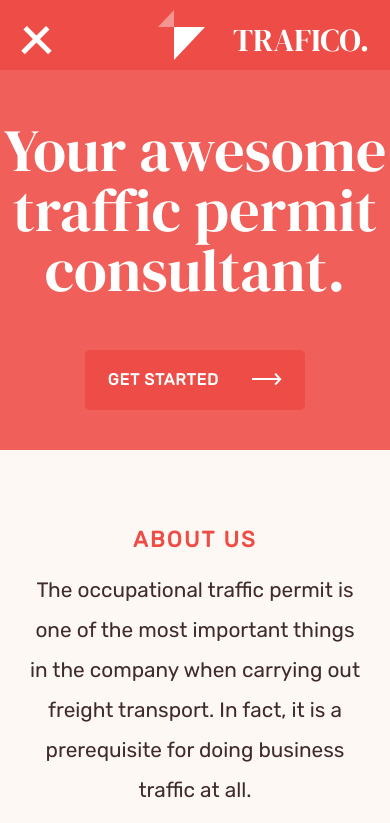
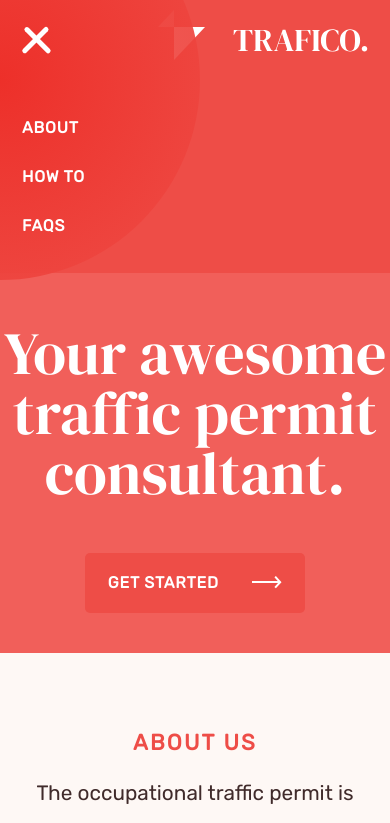
Before and after one commit to Vladysuk/Web_Lab_2, a plain HTML site: page index.html in a window 390 px wide. Both pictures are taken after a click on the element 37 px from the left and 40 px from the top of the page. Shown: the top 823 px of the page. Drawn offline with Linux system fonts and the light colour scheme.

Commit message:
finally fixed burger menu

```diff
--- a/css/global.css
+++ b/css/global.css
@@ -12,7 +12,7 @@ body {
 }
 
 .link:hover {
-    text-decoration: underline #FFF;
+    text-decoration: none #FFF;
 }
 
 .section-title {
--- a/css/header.css
+++ b/css/header.css
@@ -180,6 +180,7 @@ header * {
     .menu-bar1, .menu-bar2, .menu-bar3 {
         width: 35px;
         height: 5px;
+        border-radius: 5px;
         background-color: #fff;
         margin: 6px 0;
         transition: 0.4s;
@@ -198,10 +199,58 @@ header * {
         -webkit-transform: rotate(45deg) translate(-8px, -8px);
         transform: rotate(45deg) translate(-8px, -8px);
     }
-    /*______MENU BAR_____*/
-    .header__nav{
+
+    .header__nav {
+        padding-right: 0px;
+        margin-top: 10px;
+        transition: 0.3s ease;
         display: none;
     }
+
+    .change-nav{
+        display: block;
+    }
+
+    .header__nav ul {
+        display: block;
+        width: 100px;
+        padding: 7px;
+    }
+
+    .header__nav-item {
+        width: 100px;
+        margin: 0px;
+        padding: 15px;
+    }
+
+    .header__nav button {
+        display: none;
+    }
+
+    .header__menu, .header__nav{
+        z-index: 2;
+    }
+
+    .header__nav-bg{
+        top:0;
+        left: 0;
+        position: absolute;
+        width: 0;
+        height: 0;
+        background: radial-gradient(circle,#ed241eb7, #EE4D47);
+        border-radius: 50%;
+        transition: 0.3s ease;
+    }
+
+    .change-nav-bg{
+        display: block;
+        width: 400px;
+        height: 400px;
+        transform: translate(-50%,-30%);
+    }
+
+    /*______MENU BAR_____*/
+
     .header__slogan-container {
         width: 100%;
         margin: 0px;
--- a/index.html
+++ b/index.html
@@ -19,7 +19,7 @@
                 <div class="menu-bar3"></div>
             </div>
             <img class="header__logo" src="images/logo.svg" alt="logo">
-            <nav class="header__nav">
+            <nav id="header__nav" class="header__nav">
                 <ul>
                     <li class="header__nav-item">
                         <a class="header__nav-link link" href="">ABOUT</a>
@@ -35,6 +35,7 @@
                     <a class="header__contact-us-link link">CONTACT US</a>
                 </button>
             </nav>
+            <div id="header__nav-bg" class="header__nav-bg"></div>
         </div>
         <div class="header__slogan-container">
             <h2 class="header__slogan">Your awesome traffic permit consultant.</h2>
--- a/js/main.js
+++ b/js/main.js
@@ -1,3 +1,5 @@
 function myFunction(x) {
     x.classList.toggle("change");
+    document.getElementById("header__nav").classList.toggle("change-nav");
+    document.getElementById("header__nav-bg").classList.toggle("change-nav-bg");
 }
```
